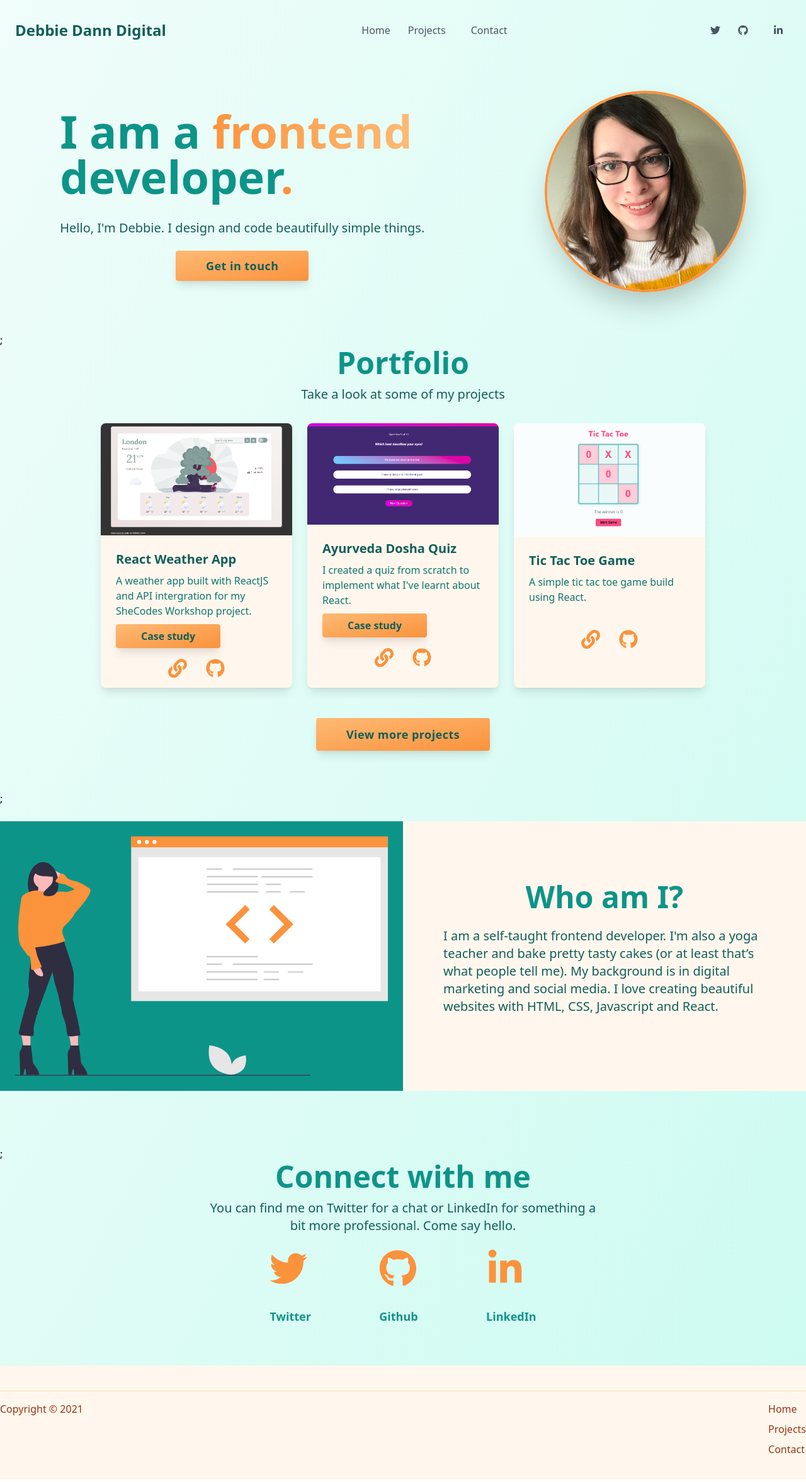
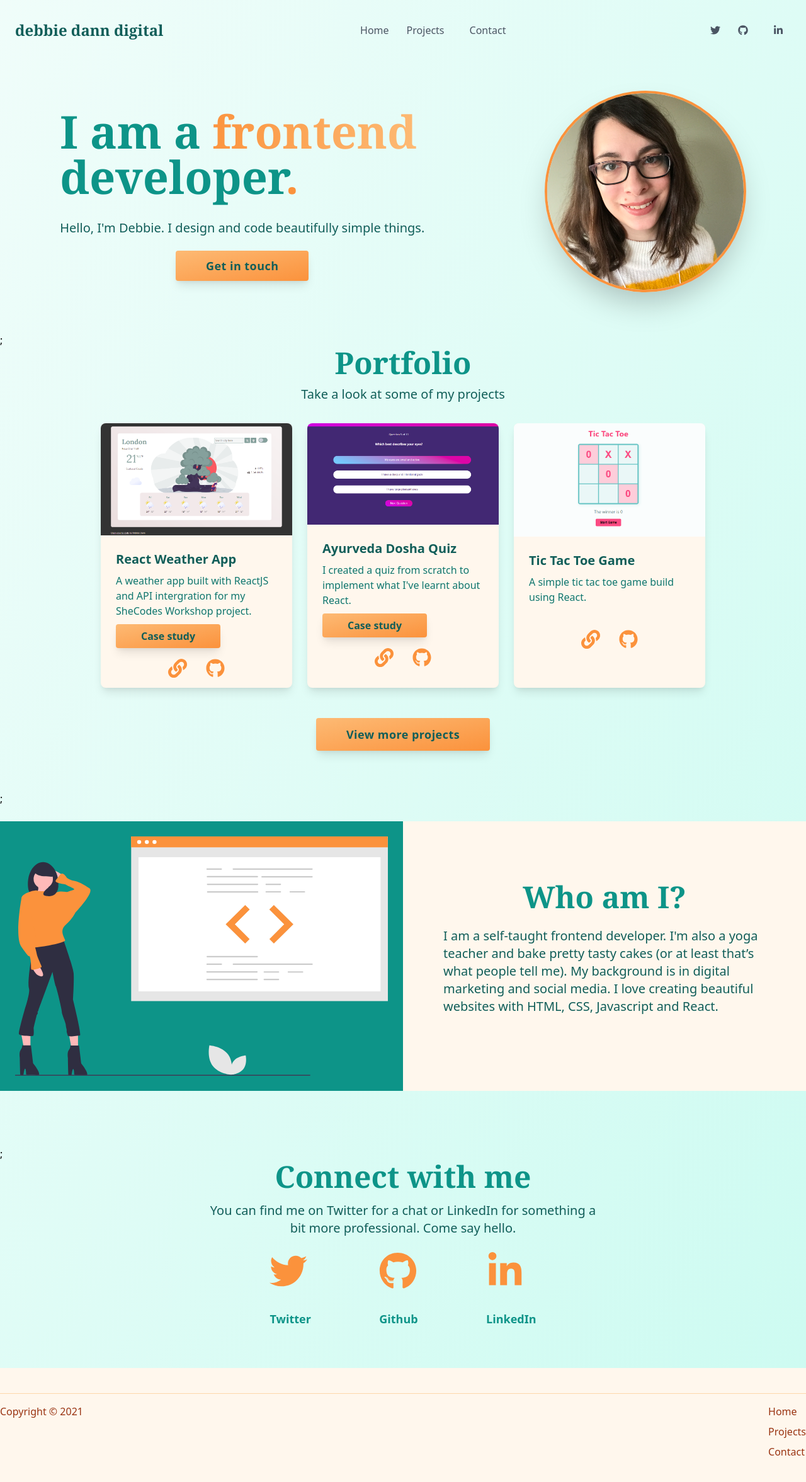
Before and after one commit to hellodeborahuk/React-portfolio, a React (Create React App) app: page / in a window 1280 px wide. Shown: the whole page at 63% size. Built offline with nearby package versions, Linux system fonts and the light colour scheme.

Commit message:
Updated favicon and serif font

```diff
--- a/public/index.html
+++ b/public/index.html
@@ -2,7 +2,7 @@
 <html lang="en">
   <head>
     <meta charset="utf-8" />
-    <link rel="icon" href="%PUBLIC_URL%/favicon.ico" />
+    <link rel="icon" href="/favicon.ico" />
     <meta name="viewport" content="width=device-width, initial-scale=1" />
     <meta name="theme-color" content="#000000" />
     <meta
--- a/src/App.js
+++ b/src/App.js
@@ -19,8 +19,8 @@ function App() {
             <div className="container mx-auto lg:flex lg:justify-between px-6 lg-px-0 py-6">
               {/* LEFT HEADER */}
               <div className="flex items-center space-x-4">
-                <Link to="/" className="font-bold text-2xl text-teal-800">
-                  Debbie Dann Digital
+                <Link to="/" className="font-bold font-serif text-2xl text-teal-800">
+                  debbie dann digital
                 </Link>
               </div>
 
--- a/src/Contact.js
+++ b/src/Contact.js
@@ -5,7 +5,7 @@ function Contact() {
 return (
   <div className="container mx-auto">
     <div className="container mx-auto mb-16 px-6 lg:px-0  lg:w-9/12">
-      <h2 className="font-extrabold text-3xl lg:text-5xl mb-3 lg:mb-8 text-center text-teal-600">
+      <h2 className="font-serif font-extrabold text-3xl lg:text-5xl my-3 lg:my-8  text-center text-teal-600">
         Contact me
       </h2>
       <p className="text-xl mb-6 text-teal-800">I’d love to hear from you. </p>
@@ -16,8 +16,8 @@ return (
       <p className="text-xl mb-6 text-teal-800">Email: d3bbie.dann@gmail.com</p>
 
       <p className="text-xl mb-6 text-teal-800">
-        You can also find me on Twitter for a chat or LinkedIn for something a bit
-        more professional. Come say hello.
+        You can also find me on Twitter for a chat or LinkedIn for something a
+        bit more professional. Come say hello.
       </p>
       <Social />
     </div>
--- a/src/Dosha.js
+++ b/src/Dosha.js
@@ -7,7 +7,7 @@ function Dosha() {
   return (
     <div className="container mx-auto">
       <div className="bg-orange-50 p-6">
-        <h2 className="font-extrabold text-3xl lg:text-5xl mb-3 text-teal-600">
+        <h2 className="font-serif font-extrabold text-3xl lg:text-5xl mb-3 text-teal-600">
           Ayurveda Dosha Quiz
         </h2>
         <p className="text-xl mb-6 text-teal-800">
--- a/src/Social.js
+++ b/src/Social.js
@@ -18,7 +18,7 @@ function Social() {
                 duration-500
                 hover:scale-110"
           />
-          <p className="pt-3 text-teal-600 text-lg hover-underline-animation">
+          <p className="text-teal-600 text-lg hover-underline-animation">
             Twitter
           </p>
         </a>
@@ -34,7 +34,7 @@ function Social() {
                 duration-500
                 hover:scale-110"
           />
-          <p className="pt-3 text-teal-600 text-lg hover-underline-animation">
+          <p className="text-teal-600 text-lg hover-underline-animation">
             Github
           </p>
         </a>
@@ -50,7 +50,7 @@ function Social() {
                 duration-500
                 hover:scale-110"
           />
-          <p className="pt-3 text-teal-600 text-lg hover-underline-animation">
+          <p className="text-teal-600 text-lg hover-underline-animation">
             LinkedIn
           </p>
         </a>
--- a/src/WeatherApp.js
+++ b/src/WeatherApp.js
@@ -8,7 +8,7 @@ function WeatherApp() {
   return (
     <div className="container mx-auto ">
       <div className="bg-orange-50 p-6">
-        <h2 className="font-extrabold text-3xl lg:text-5xl mb-3 text-teal-600">
+        <h2 className="font-serif font-extrabold text-3xl lg:text-5xl mb-3 text-teal-600">
           React Weather App
         </h2>
         <p className="text-xl mb-6 text-teal-800">
--- a/src/home.js
+++ b/src/home.js
@@ -28,8 +28,9 @@ function home() {
               mb-8
               text-4xl
               lg:text-7xl
-              font-extrabold
+              font-bold
               text-left text-teal-600
+            font-serif
             "
             >
               I am a
@@ -83,7 +84,7 @@ function home() {
         ;{/* PROJECTS */}
         <div className="container mx-auto mb-16 px-6 lg:px-0 lg:w-9/12">
           <div className="text-center">
-            <h2 className="font-extrabold text-3xl lg:text-5xl mb-3 text-teal-600">
+            <h2 className="font-serif font-extrabold text-3xl lg:text-5xl mb-3 text-teal-600">
               Portfolio
             </h2>
             <p className="text-xl mb-8 text-teal-800">
@@ -132,7 +133,7 @@ function home() {
             <img src="./media/proud-coder.svg" alt="proud coder" />
           </div>
           <div className="p-6 lg:px-16 bg-orange-50 lg:flex flex-col justify-center">
-            <h2 className="font-extrabold text-3xl lg:text-5xl mb-6 text-teal-600">
+            <h2 className="font-serif font-extrabold text-3xl lg:text-5xl mb-6 text-teal-600">
               Who am I?
             </h2>
             <p className="text-xl mb-6 text-teal-800 text-left">
@@ -145,7 +146,7 @@ function home() {
         </div>
         ;{/* CONNECT WITH ME */}
         <div className="container mx-auto mb-16 px-6 lg:px-0 text-center lg:w-1/2">
-          <h2 className="font-extrabold text-3xl lg:text-5xl mb-3 text-teal-600">
+          <h2 className="font-serif font-extrabold text-3xl lg:text-5xl mb-4 text-teal-600">
             Connect with me
           </h2>
           <p className="text-xl mb-6 text-teal-800">
--- a/src/projects.js
+++ b/src/projects.js
@@ -5,8 +5,8 @@ import ProjectList from "./ProjectList";
 function Projects() {
   return (
     <div className="container mx-auto mb-16 px-6 lg:px-0 lg:w-9/12">
-      <header className="text-center mb-16">
-        <h2 className="font-extrabold text-3xl lg:text-5xl mt-8 mb-3 text-teal-600">
+      <header className="text-center my-3 lg:my-8">
+        <h2 className="font-serif font-extrabold text-3xl lg:text-5xl mb-3  text-teal-600">
           Projects
         </h2>
         <p className="text-xl text-teal-800">
--- a/tailwind.config.js
+++ b/tailwind.config.js
@@ -22,6 +22,7 @@ module.exports = {
         orange: colors.orange,
         teal: colors.teal,
       },
+
     },
   },
   variants: {
```
Also changed, not shown: 1 other file (tests, documents, lock files or other folders).
